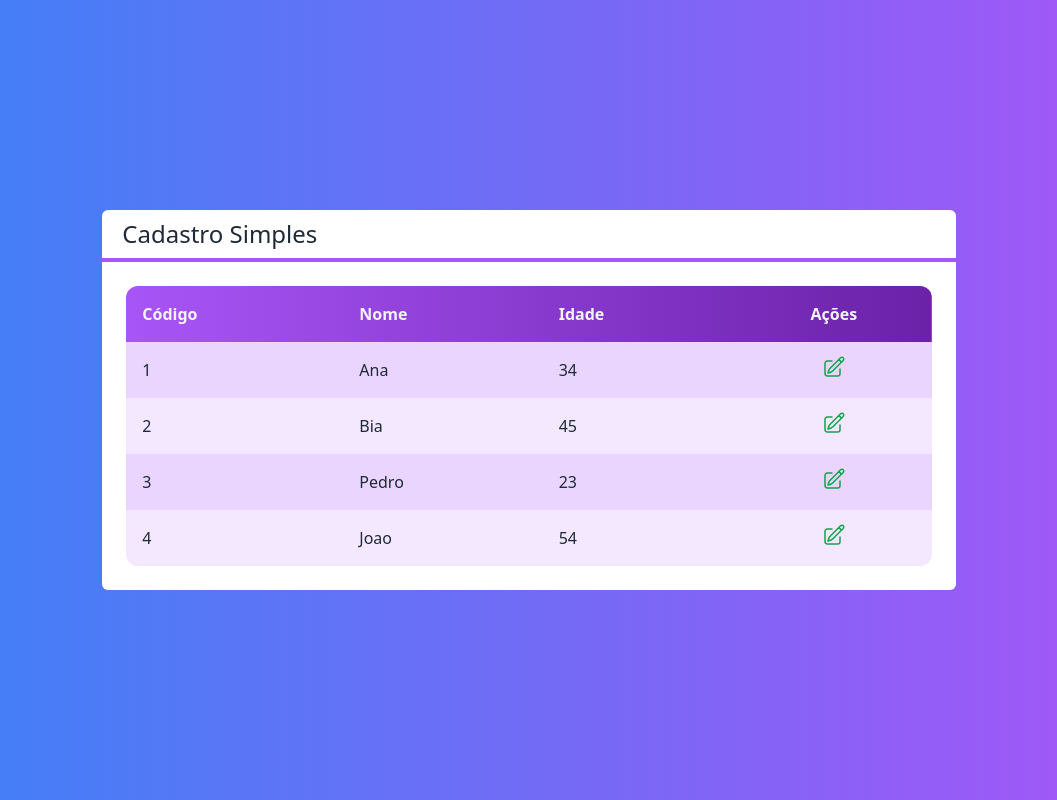
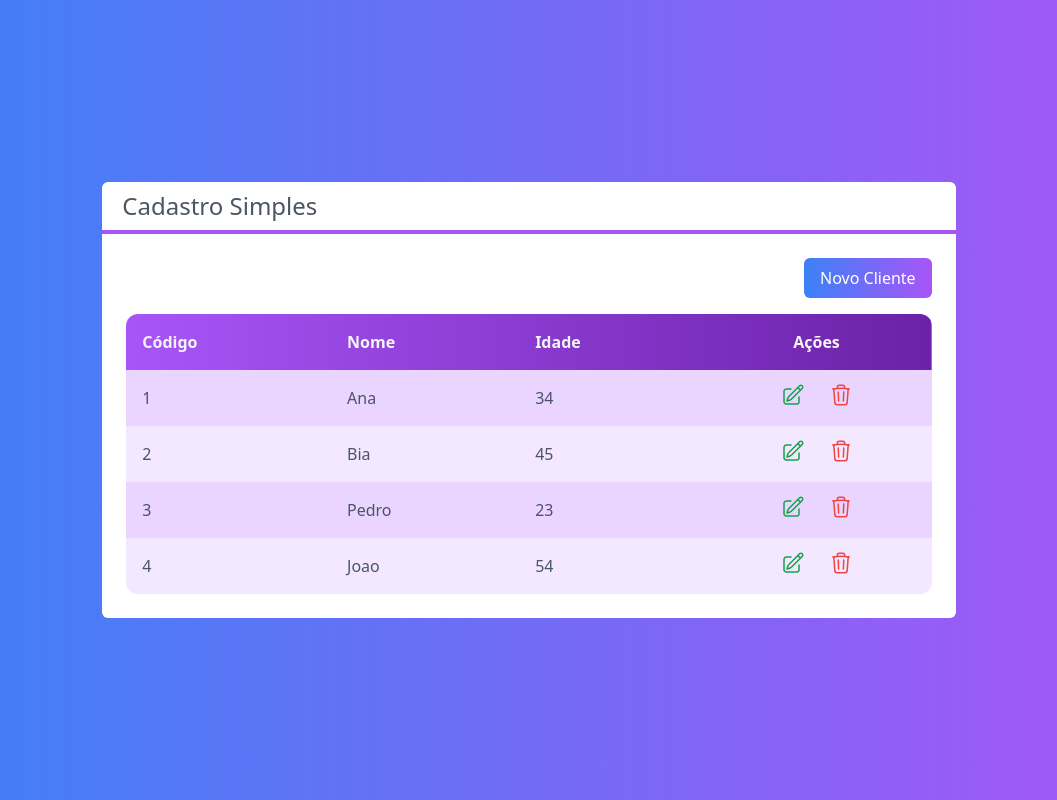
Before and after one commit to Beto1821/next-crud, a Next.js app: page / in a window 1280 px wide. Shown: the whole page, without its empty margins (111-1168 px from the left). Built offline with nearby package versions, Linux system fonts and the light colour scheme.

Commit message:
feat: botao novo cliente

```diff
--- /dev/null
+++ b/src/components/Botao.tsx
@@ -0,0 +1,18 @@
+interface BotaoProps {
+    cor?: 'green' | 'blue' | 'gray'
+    className?: string
+    children: any
+}
+
+export default function Botao(props: BotaoProps) {
+    const cor = props.cor ?? 'gray'
+    return (
+        <button className={`
+            bg-gradient-to-r from-${cor}-400 to-${cor}-700
+            text-white px-4 py-2 rounded-md
+            ${props.className}
+        `}>
+            {props.children}
+        </button>
+    )
+}
--- a/src/components/Layout.tsx
+++ b/src/components/Layout.tsx
@@ -8,7 +8,7 @@ interface Layoutprops {
 export default function Layout(props: Layoutprops) {
     return (
         <div className={`
-        flex flex-col w-2/3 bg-white text-gray-800 rounded-md
+        flex flex-col w-2/3 bg-white text-gray-600 rounded-md
         `}>
             <Titulo>{props.titulo}</Titulo>
             <div className="p-6">
--- a/src/components/Tabela.tsx
+++ b/src/components/Tabela.tsx
@@ -48,13 +48,13 @@ export default function Tabela(props: TabelaProps) {
                     </button>
                 ) : false }
                 {props.clienteExcluido ? (
-                <button className={`
+                    <button onClick={() => props.clienteExcluido?.(cliente)} className={`
                         flex justify-center items-center text-red-500
                         rounded-full hover:bg-purple-50 p-2 m-1
                     `}>
                         {IconeTrash}
                     </button>
-                ) : false}
+                ) : false }
             </td>
         )
     }
--- a/src/pages/index.tsx
+++ b/src/pages/index.tsx
@@ -1,3 +1,4 @@
+import Botao from "@/components/botao"
 import Layout from "@/components/Layout"
 import Tabela from "@/components/Tabela"
 import Cliente from "../core/Cliente"
@@ -15,13 +16,23 @@ export default function Home() {
 
   }
 
+  function clienteExcluido(cliente: Cliente) {
+
+  }
+
   return (
     <div className={`
-    flex h-screen justify-center items-center
-    bg-gradient-to-r from-blue-500 to-purple-500 text-white
+      flex h-screen justify-center items-center
+      bg-gradient-to-r from-blue-500 to-purple-500 text-white
     `}>
       <Layout titulo="Cadastro Simples">
-        <Tabela clientes={clientes} clienteSelecionado={clienteSelecionado}></Tabela>
+        <div className="flex justify-end">
+          <Botao cor="green" className="mb-4">Novo Cliente</Botao>
+        </div>
+          <Tabela clientes={clientes}
+            clienteSelecionado={clienteSelecionado}
+            clienteExcluido={clienteExcluido}
+          />
       </Layout>
     </div>
   )
--- a/tailwind.config.js
+++ b/tailwind.config.js
@@ -1,6 +1,11 @@
 /** @type {import('tailwindcss').Config} */
 module.exports = {
   content: ["./src/**/*.{js,ts,jsx,tsx}"],
+  safelist: [
+    /^bg-/,
+    /^to-/,
+    /^from-/,
+  ],
   theme: {
     extend: {},
   },
```
Lines whose indentation alone changed are shown as unchanged.
